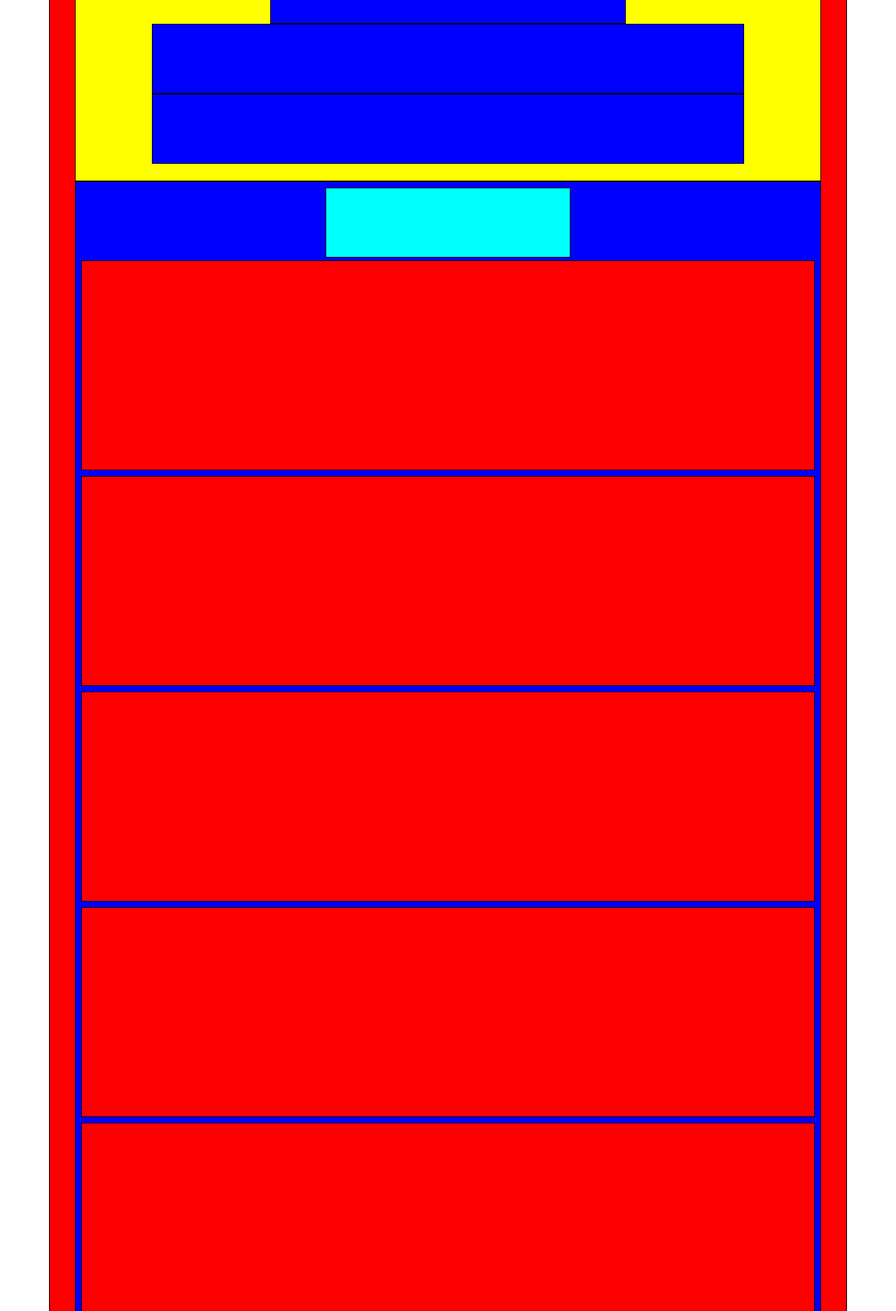
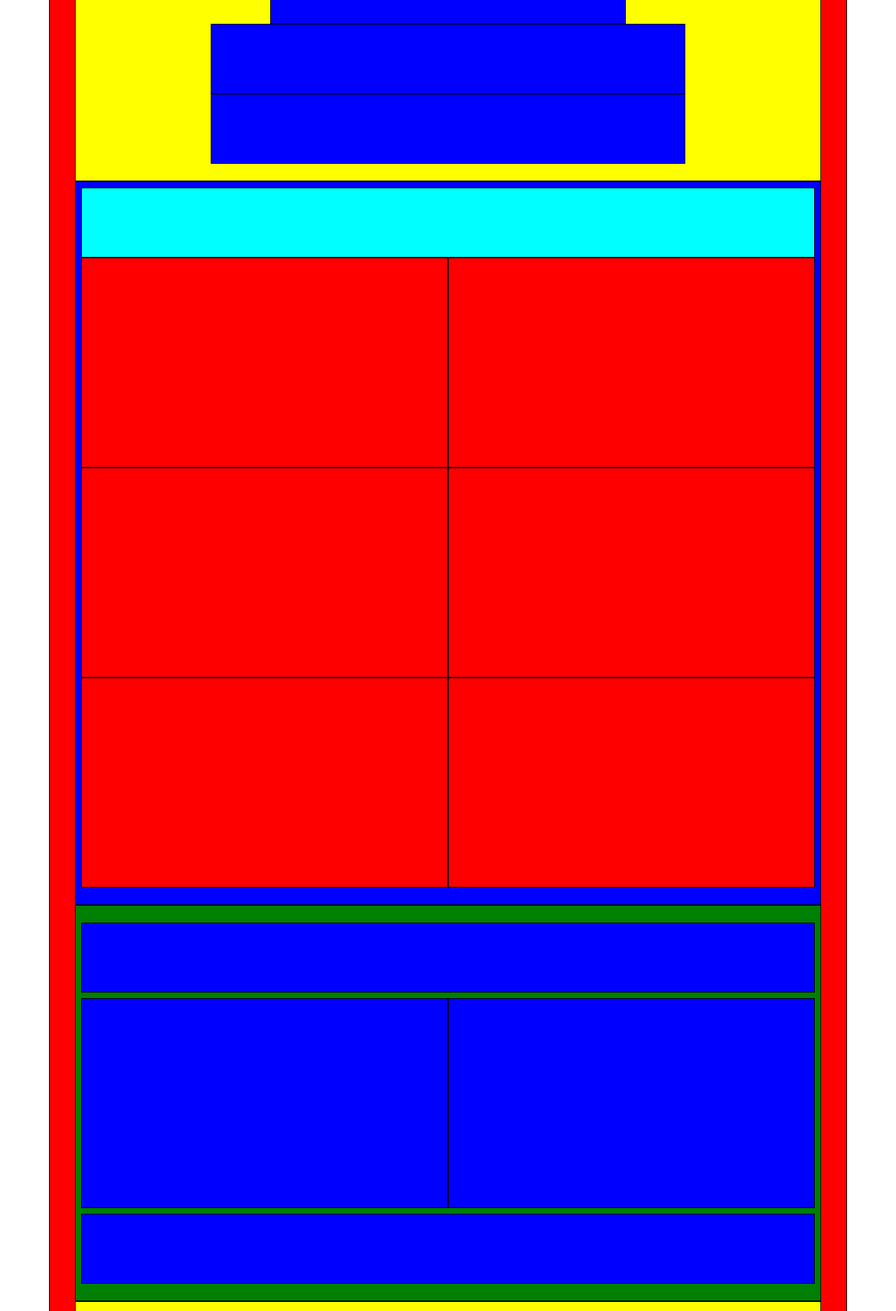
Before and after one commit to stefanofilippini/html-css-bootstrap-freelancer, a plain HTML site: page index.html in a window 1280 px wide. Shown: the part 460-2333 px from the top of the page at 70% size. Drawn offline with nearby package versions, Linux system fonts and the light colour scheme.

Commit message:
added responsive tablet

```diff
--- a/index.html
+++ b/index.html
@@ -17,6 +17,7 @@
                     <div class="col-4 h-10 bg-1"></div>
                     <div class="col-2 h-10 bg-1"></div>
                 </div>
+            </div>
         </Header>
 
     <!-- Main content -->
@@ -26,27 +27,27 @@
             <!-- Hero -->
             <div class="row p-4 flex-column bg-2">
                 <div class="col-6 align-self-center h-30 bg-1"></div>
-                <div class="col-10 align-self-center h-10 bg-1"></div>
-                <div class="col-10 align-self-center h-10 bg-1"></div>
+                <div class="col-10 col-md-8 align-self-center h-10 bg-1"></div>
+                <div class="col-10 col-md-8 align-self-center h-10 bg-1"></div>
             </div>
 
             <!-- Portfolio -->
             <div class="row justify-content-center p-2 bg-1">
-                <div class="col-4 h-10 bg-0"></div>
-                <div class="col-12 bg-4 h-30 m-1"></div>
-                <div class="col-12 bg-4 h-30 m-1"></div>
-                <div class="col-12 bg-4 h-30 m-1"></div>
-                <div class="col-12 bg-4 h-30 m-1"></div>
-                <div class="col-12 bg-4 h-30 m-1"></div>
-                <div class="col-12 bg-4 h-30 m-1 mb-3"></div>
+                <div class="col-12 h-10 bg-0"></div>
+                <div class="col-12 col-md-6 bg-4 h-30"></div>
+                <div class="col-12 col-md-6 bg-4 h-30"></div>
+                <div class="col-12 col-md-6 bg-4 h-30"></div>
+                <div class="col-12 col-md-6 bg-4 h-30"></div>
+                <div class="col-12 col-md-6 bg-4 h-30"></div>
+                <div class="col-12 col-md-6 bg-4 h-30 mb-3"></div>
             </div>
 
             <!-- About -->
             <div class="row bg-3 justify-content-center p-2">
-                <div class="col-4 bg-1 h-10 m-2 mt-3"></div>
-                <div class="col-12 bg-1 h-30 m-2"></div>
-                <div class="col-12 bg-1 h-30 m-2"></div>
-                <div class="col-4 bg-1 h-10 m-2 mb-3"></div>
+                <div class="col-12 bg-1 h-10 m-2 mt-3"></div>
+                <div class="col-12 col-md-6 bg-1 h-30"></div>
+                <div class="col-12 col-md-6 bg-1 h-30"></div>
+                <div class="col-12 bg-1 h-10 m-2 mb-3"></div>
             </div>
 
             <!-- Contact me -->
@@ -64,9 +65,9 @@
 
             <!-- Address -->
             <div class="row justify-content-center p-2 bg-2">
-                <div class="col-12 h-10 m-2 bg-0"></div>
-                <div class="col-8 h-10 m-2 bg-0"></div>
-                <div class="col-12 h-10 m-2 mb-4 bg-0"></div>
+                <div class="col-12 col-md-4 h-10 bg-0"></div>
+                <div class="col-12 col-md-4 h-10 bg-0"></div>
+                <div class="col-12 col-md-4 h-10 mb-4 bg-0"></div>
             </div>
 
             <!-- footer -->
@@ -76,6 +77,5 @@
         </div>
     </footer>
 
-        </div>
 </body>
 </html>
```
Lines whose indentation alone changed are shown as unchanged.
